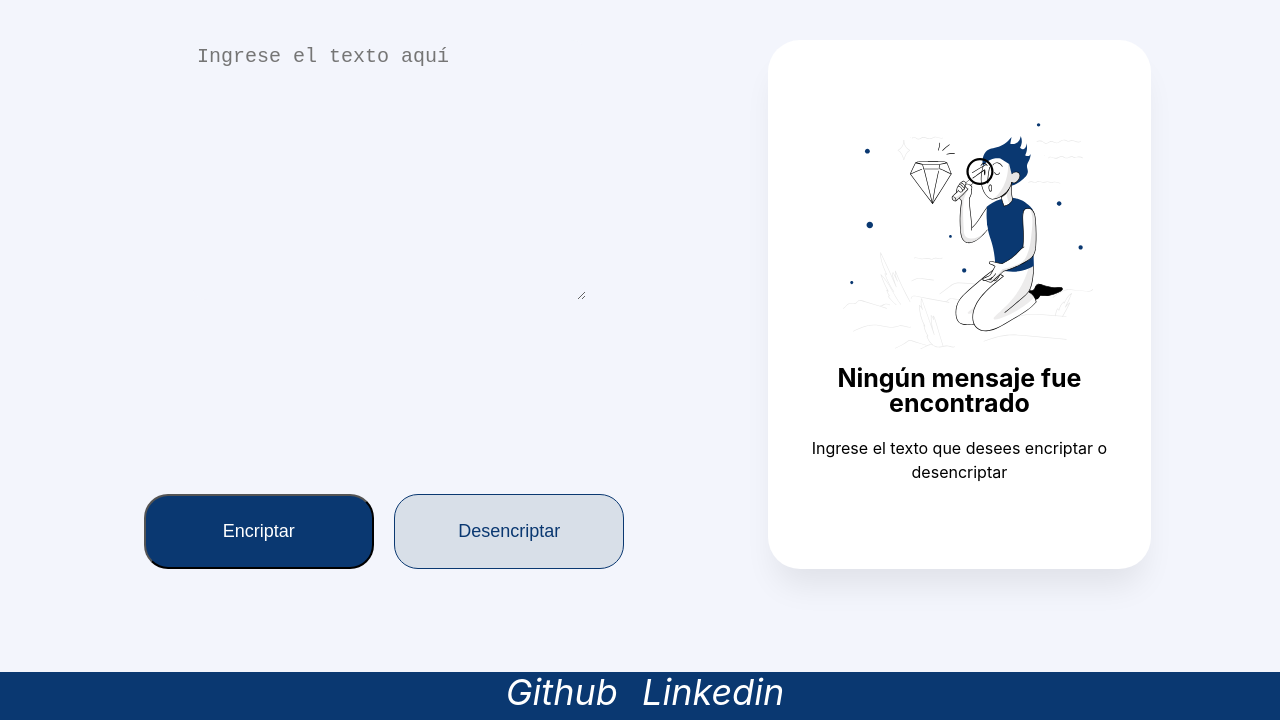
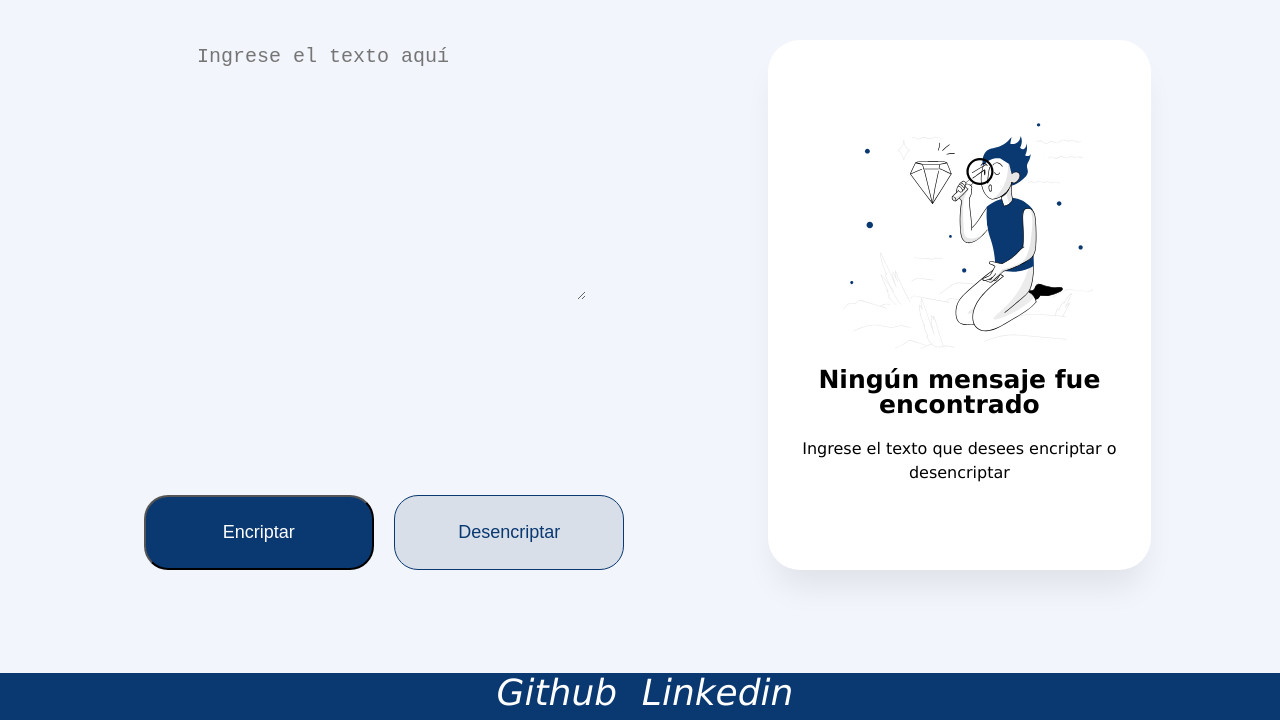
Before and after one commit to juanfelipemh/encriptador-alura, a plain HTML site: page index.html in a window 1280 px wide. Shown: the part 80-800 px from the top of the page. Drawn offline with Linux system fonts and the light colour scheme.

Commit message:
css update

```diff
--- a/css/estilos.css
+++ b/css/estilos.css
@@ -1,7 +1,6 @@
 body {
     background: #F3F5FC;
-    font-family: 'Inter';
-
+    font-family: Verdana, Geneva, Tahoma, sans-serif;
 }
 
 /* Configuración cabecera página principal */
--- a/css/reset_estilo.css
+++ b/css/reset_estilo.css
@@ -1,8 +1,3 @@
-/* http://meyerweb.com/eric/tools/css/reset/
-   v2.0 | 20110126
-   License: none (public domain)
-*/
-
 html, body, div, span, applet, object, iframe,
 h1, h2, h3, h4, h5, h6, p, blockquote, pre,
 a, abbr, acronym, address, big, cite, code,
```
